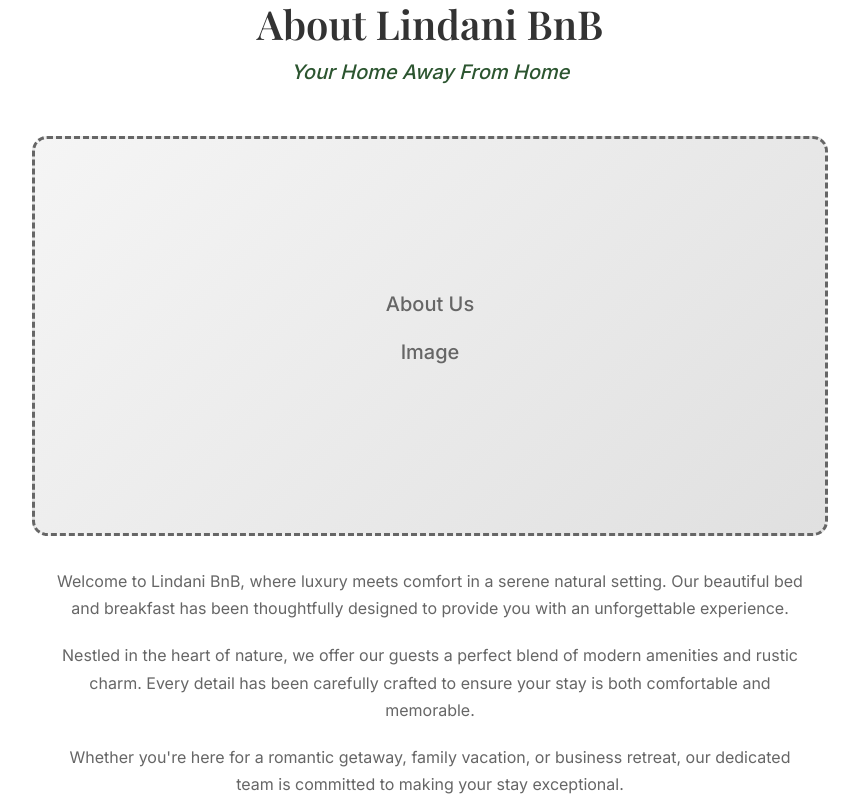
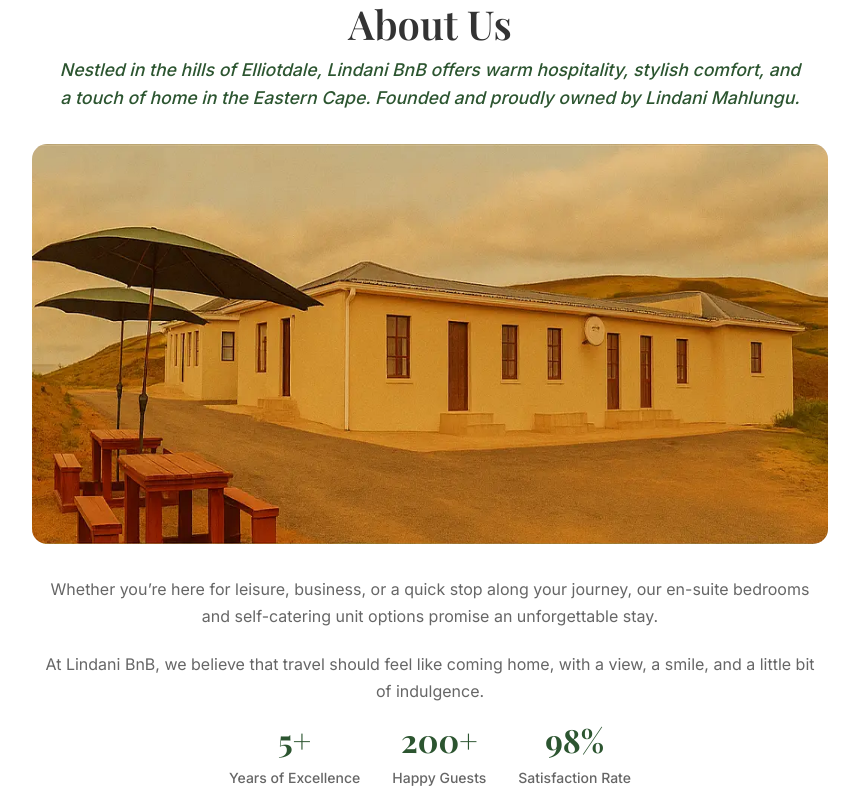
Before and after one commit to Lebo-Madikane/lindani-bnb, a Next.js app: page / in a window 1280 px wide. Shown: the part 880-1680 px from the top of the page, without its empty margins (210-1069 px from the left). Built offline with nearby package versions, Linux system fonts and the light colour scheme.

Commit message:
import and update Images for Hero and About components

```diff
--- a/src/components/About/About.js
+++ b/src/components/About/About.js
@@ -1,4 +1,5 @@
 
+import Image from 'next/image'
 import styles from './About.module.scss'
 
 export default function About() {
@@ -6,35 +7,25 @@
         <section id="about" className={styles.about}>
             <div className={styles.container}>
                 <div className={styles.content}>
-                    <h2 className={styles.title}>About Lindani BnB</h2>
-                    <p className={styles.subtitle}>Your Home Away From Home</p>
+                    <h2 className={styles.title}>About Us</h2>
+                    <p className={styles.subtitle}>Nestled in the hills of Elliotdale, Lindani BnB offers warm hospitality, stylish comfort, and a touch of home in the Eastern Cape. Founded and proudly owned by Lindani Mahlungu.</p>
                 </div>
 
                 <div className={styles.imageContainer}>
                     <div className={styles.placeholderImage}>
-                        <p>About Us</p>
-                        <p>Image</p>
+                        <Image src='/images/AboutImg.webp' alt='About Us Image' className={styles.aboutImage} width={550} height={400} priority={true} />
                     </div>
                 </div>
 
                 <div className={styles.content}>
                     <div className={styles.text}>
                         <p>
-                            Welcome to Lindani BnB, where luxury meets comfort in a serene
-                            natural setting. Our beautiful bed and breakfast has been
-                            thoughtfully designed to provide you with an unforgettable
-                            experience.
+                            Whether you’re here for leisure, business, or a quick stop along your journey,
+                            our en-suite bedrooms  and self-catering unit options promise an unforgettable stay.
                         </p>
                         <p>
-                            Nestled in the heart of nature, we offer our guests a perfect
-                            blend of modern amenities and rustic charm. Every detail has
-                            been carefully crafted to ensure your stay is both comfortable
-                            and memorable.
-                        </p>
-                        <p>
-                            Whether you're here for a romantic getaway, family vacation,
-                            or business retreat, our dedicated team is committed to making
-                            your stay exceptional.
+                            At Lindani BnB, we believe that travel should feel like coming home,
+                            with a view, a smile, and a little bit of indulgence.
                         </p>
                     </div>
 
--- a/src/components/About/About.module.scss
+++ b/src/components/About/About.module.scss
@@ -29,15 +29,17 @@
         border-radius: 15px;
         @include flex-center;
         flex-direction: column;
-        color: var(--text-light);
-        font-size: 1.25rem;
-        font-weight: 500;
-        border: 3px dashed var(--text-light);
 
         @include mobile {
             width: 100%;
             height: 250px;
             order: -1; // Image appears first on mobile
+        }
+
+        .aboutImage{
+            width: 100%;
+            height: 100%;
+            border-radius: 15px;
         }
     }
 }
@@ -57,18 +59,21 @@
     }
 
     .subtitle {
+        width: 66%;
+        margin: 0px auto;
         color: var(--primary-color);
-        font-size: 1.25rem;
+        font-size: 1.1rem;
         font-weight: 500;
         font-style: italic;
 
         @include mobile {
+            width: 100%;
             text-align: center;
         }
     }
 
     .text {
-        width: 66%;
+        width: 68%;
         margin-bottom: 2.5rem;
         margin: 0px auto;
 
--- a/src/components/Hero/Hero.js
+++ b/src/components/Hero/Hero.js
@@ -30,7 +30,7 @@
                 </div>
                 <div className={styles.imageContainer}>
                     <div className={styles.placeholderImage}>
-                        <Image src="/images/HeroImg.png" className={styles.heroImage} alt="Hero Image" width={150} height={50} priority={true} />
+                        <Image src="/images/HeroImg.png" className={styles.heroImage} alt="Hero Image" width={550} height={400} priority={true} />
                     </div>
                 </div>
             </div>
```
Also changed, not shown: public/images/AboutImg.webp (added).
